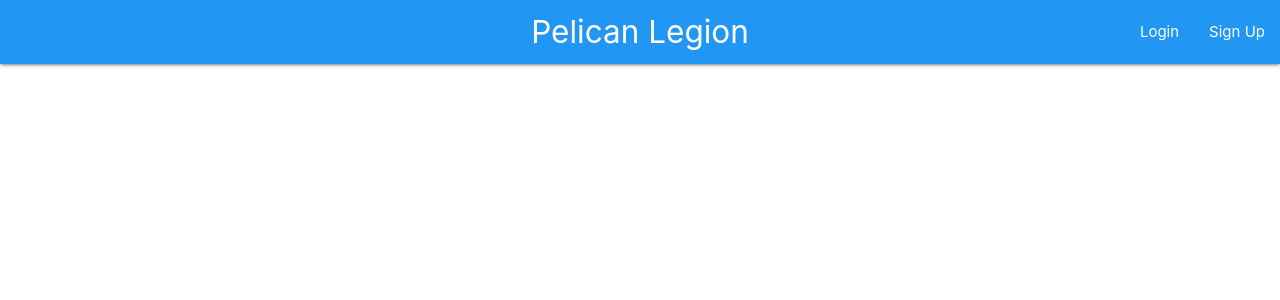
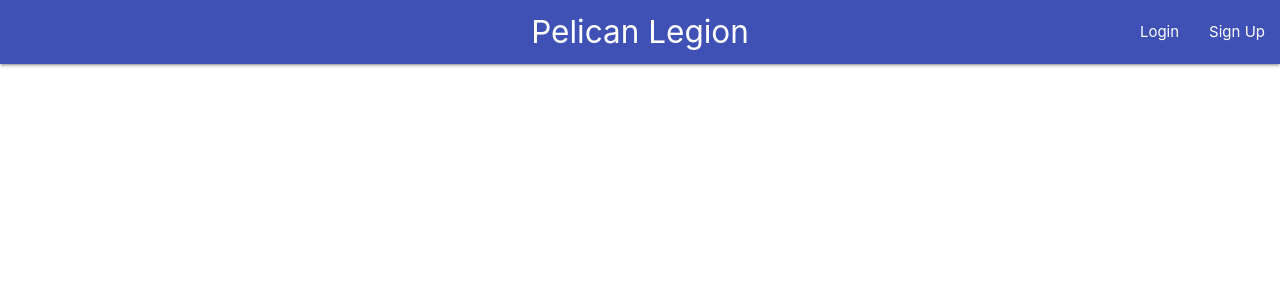
Before and after one commit to michelllle-liu/pelican-legion, a Flask app: page / in a window 1280 px wide. Shown: the top 300 px of the page. Run offline with Flask 2, Linux system fonts and the light colour scheme.

Commit message:
Change color of navbar

```diff
--- a/App/templates/layout.html
+++ b/App/templates/layout.html
@@ -13,7 +13,7 @@
 
   </head>
   <body>
-    <nav class="blue">
+    <nav class="indigo">
       <div class="nav-wrapper">
         <a href="#" class="brand-logo center">Pelican Legion</a>
         {% block links %}{% endblock %}
```
